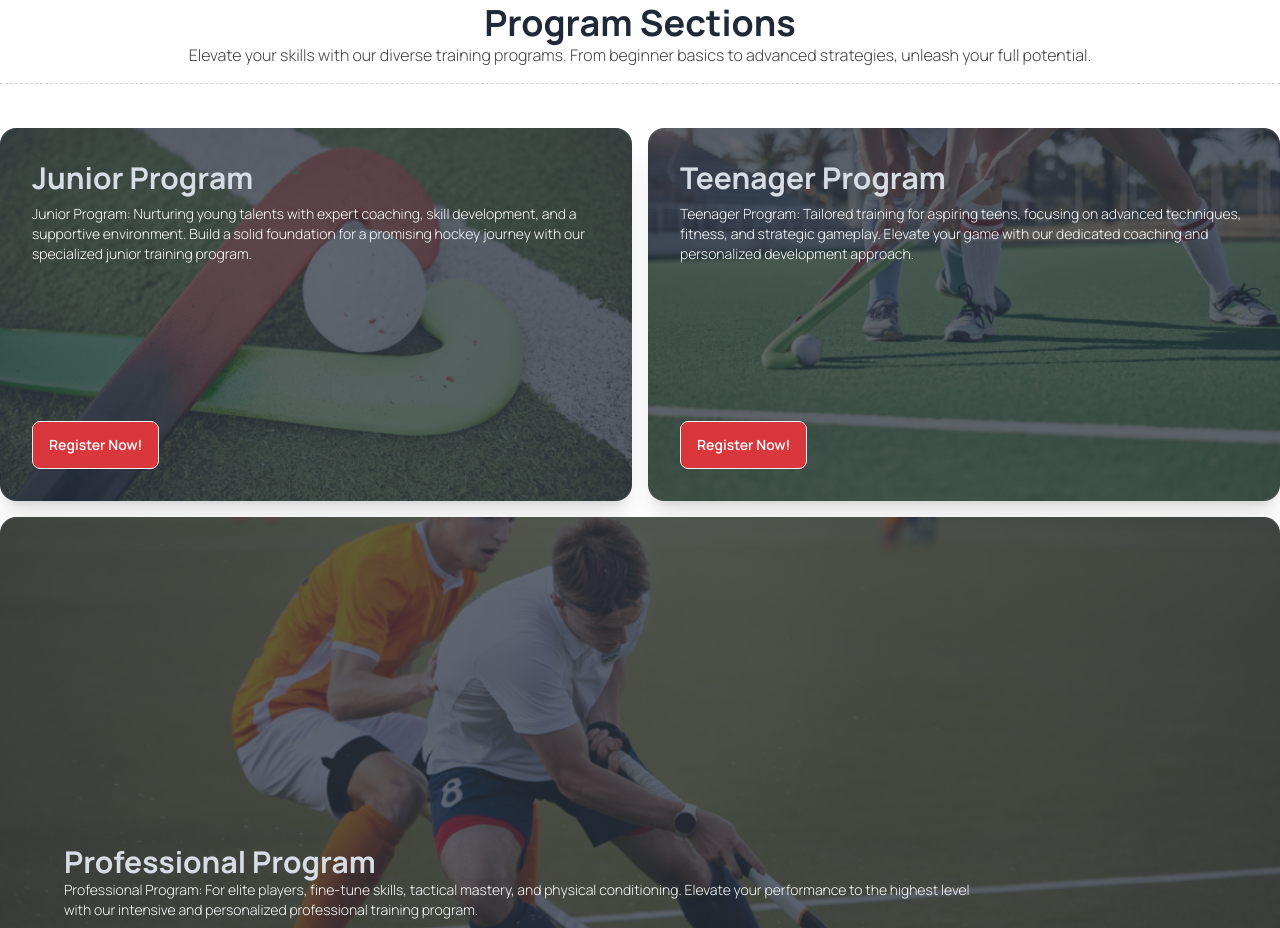
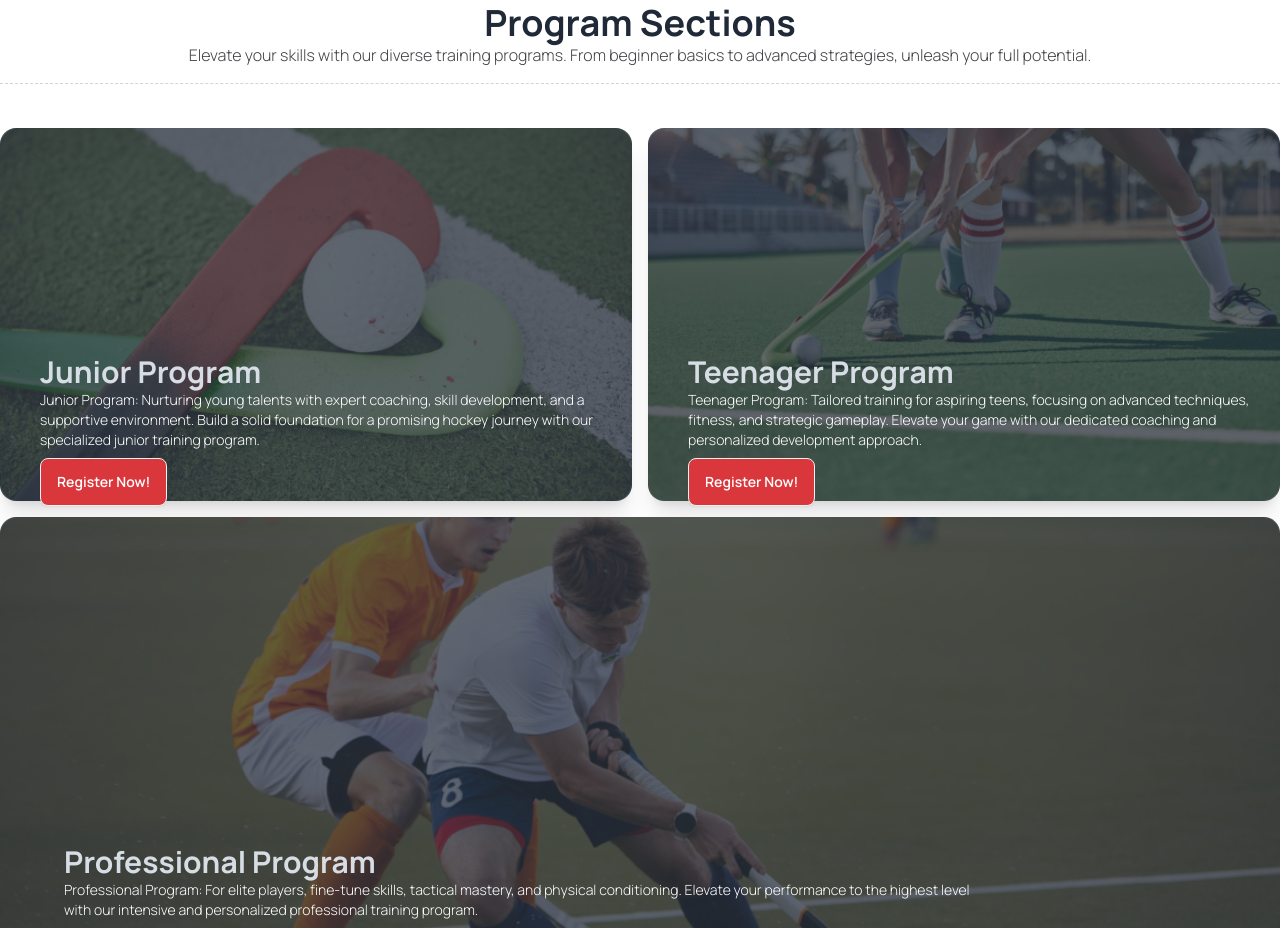
Before and after one commit to Aminul0001/hockeys-a3, a plain HTML site: page index.html in a window 1280 px wide. Shown: the part 1234-2162 px from the top of the page. Drawn offline with nearby package versions, Linux system fonts and the light colour scheme.

Commit message:
program section fixed

```diff
--- a/index.html
+++ b/index.html
@@ -180,11 +180,13 @@
 
 <div class="lg:grid lg:grid-cols-2 gap-4">
   <!-- First Card  -->
-  <div class=" card w-50% bg-base-100 shadow-xl image-full my-4">
+  <div class=" card w-50% bg-base-100 relative shadow-xl image-full my-4">
     <figure><img class="w-full h-full object-cover" src="Images/2.png" alt="Shoes" /></figure>
-    <div class="card-body p-4 lg:p-8">
-      <h2 class="sm:text-2xl lg:text-3xl  font-bold text-hockey-heading color">Junior Program</h2>
+    <div class="card-body p-4 lg:p-8 absolute lg:-bottom-[52%] lg:left-2">
+      <div>
+        <h2 class="sm:text-2xl lg:text-3xl  font-bold text-hockey-heading color">Junior Program</h2>
       <p class="text-sm font-light text-white">Junior Program: Nurturing young talents with expert coaching, skill development, and a supportive environment. Build a solid foundation for a promising hockey journey with our specialized junior training program.</p>
+      </div>
       <div class="card-actions justify-start">
         <button class="btn bg-hockey-primary text-white hover:text-hockey-primary">Register Now!</button>
       </div>
@@ -192,15 +194,19 @@
   </div>
 
   <!-- Second Card  -->
-  <div class="card w-50% bg-base-100 shadow-xl image-full my-4">
+  <div class="card w-50% bg-base-100 relative shadow-xl image-full my-4">
     <figure><img class="w-full h-full object-cover" src="Images/3.png" alt="Shoes" /></figure>
-    <div class="card-body p-4 lg:p-8">
-      <h2 class="sm:text-2xl lg:text-3xl  font-bold text-hockey-heading color">Teenager Program</h2>
+    <div class="card-body p-4 lg:p-8 absolute lg:-bottom-[52%] lg:left-2">
+      <div>
+        <h2 class="sm:text-2xl lg:text-3xl  font-bold text-hockey-heading color">Teenager Program</h2>
       <p class="text-sm font-light text-white">Teenager Program: Tailored training for aspiring teens, focusing on advanced techniques, fitness, and strategic gameplay. Elevate your game with our dedicated coaching and personalized development approach.</p>
+      </div>
       <div class="card-actions justify-start">
         <button class="btn bg-hockey-primary text-white hover:text-hockey-primary">Register Now!</button>
       </div>
     </div>
+
+
   </div>
 
   <!-- Third Card  -->
```
